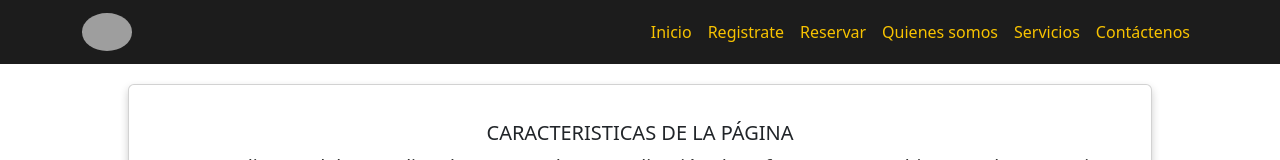
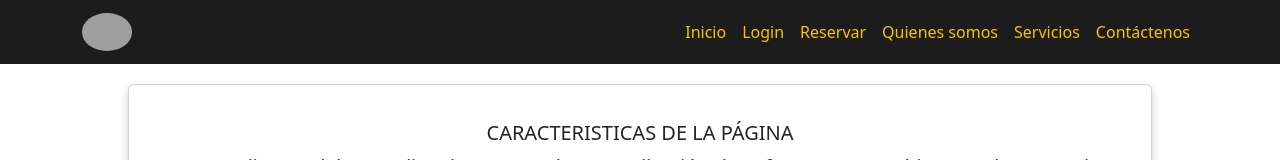
Before and after one commit to CunGemcrak/desaerrolloweb1, a React (Create React App) app: page / in a window 1280 px wide. Shown: the top 160 px of the page. Built offline with nearby package versions, Linux system fonts and the light colour scheme; grey boxes are pictures that could not be loaded.

Commit message:
Actualizado Login

```diff
--- a/src/components/Navbar/MyNavbar.js
+++ b/src/components/Navbar/MyNavbar.js
@@ -28,7 +28,7 @@ const MyNavbar = () => {
         <Navbar.Collapse id="basic-navbar-nav">
           <Nav className="ms-auto">
             <Nav.Link href="/" className="navbar-link">Inicio</Nav.Link>
-            <Nav.Link href="/registrate" className="navbar-link">Registrate</Nav.Link>
+            <Nav.Link href="/registrate" className="navbar-link">Login</Nav.Link>
             <Nav.Link href="/registro" className="navbar-link">Reservar</Nav.Link>
             <Nav.Link href="/quienessomos" className="navbar-link">Quienes somos</Nav.Link>
             <Nav.Link href="/Servicios" className="navbar-link">Servicios</Nav.Link>
```
